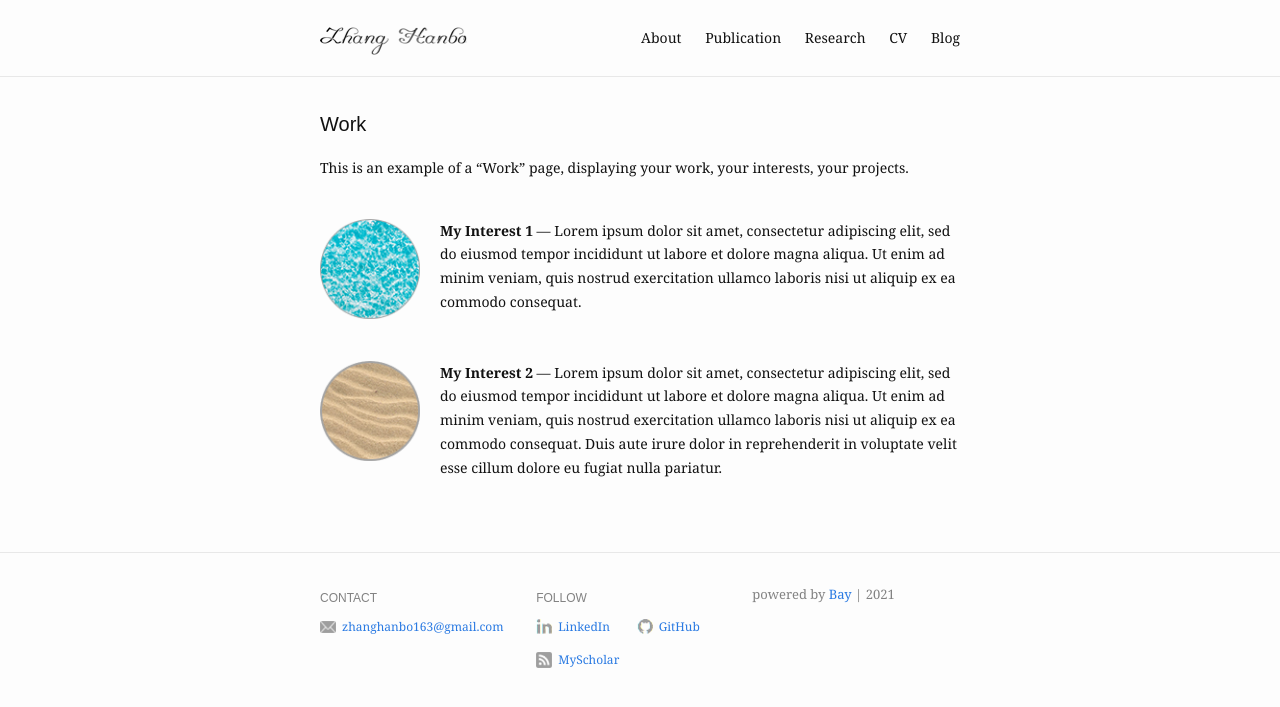
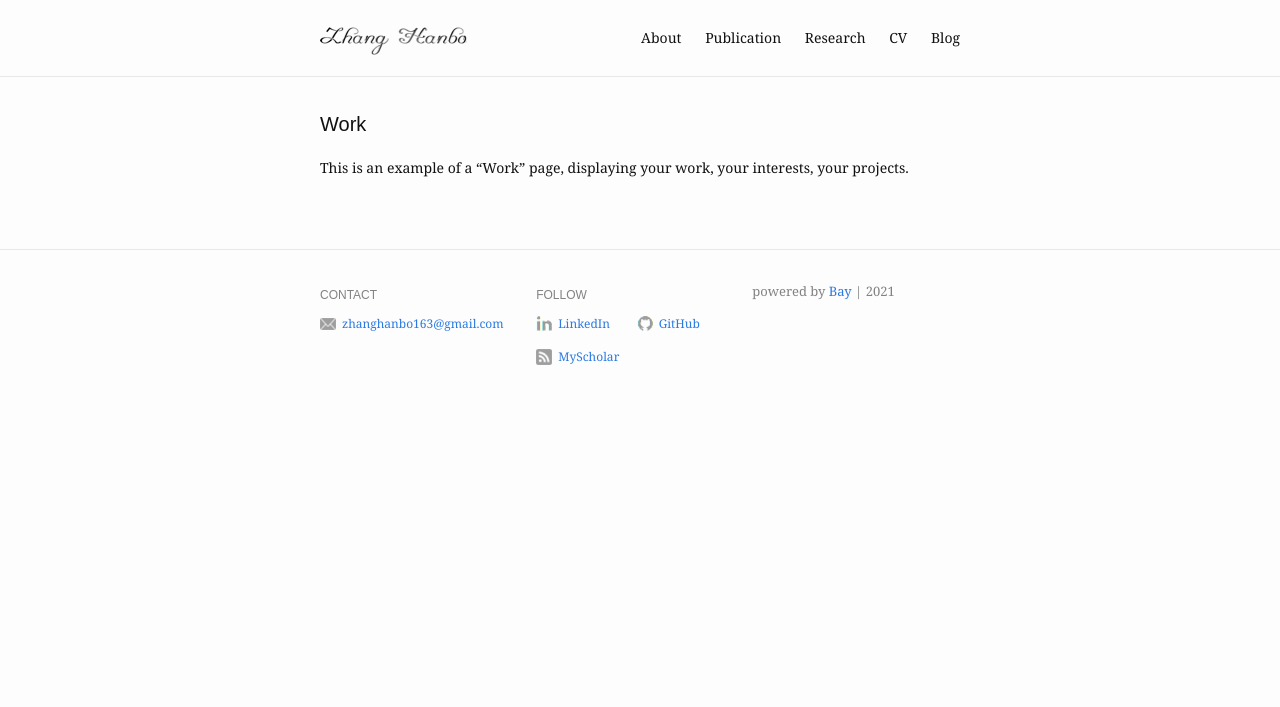
Before and after one commit to ZhangHanbo/zhanghanbo.github.io, a Jekyll site: the page built from publication.md, in a window 1280 px wide. Shown: the top 707 px of the page. Built offline with Jekyll 4.4.1, drawn with Linux system fonts in a browser that asks for light colours.

Commit message:
reset publication

```diff
--- a/publication.md
+++ b/publication.md
@@ -2,17 +2,6 @@
 layout: work
 title: Work
 slug: /work
-items:
-  - title: My Interest 1
-    image:
-      src: /assets/img/work/water.png
-      alt: water
-    description: Lorem ipsum dolor sit amet, consectetur adipiscing elit, sed do eiusmod tempor incididunt ut labore et dolore magna aliqua. Ut enim ad minim veniam, quis nostrud exercitation ullamco laboris nisi ut aliquip ex ea commodo consequat.
-  - title: My Interest 2
-    image:
-      src: /assets/img/work/sand.png
-      alt: sand
-    description: Lorem ipsum dolor sit amet, consectetur adipiscing elit, sed do eiusmod tempor incididunt ut labore et dolore magna aliqua. Ut enim ad minim veniam, quis nostrud exercitation ullamco laboris nisi ut aliquip ex ea commodo consequat. Duis aute irure dolor in reprehenderit in voluptate velit esse cillum dolore eu fugiat nulla pariatur.
 ---
 
 This is an example of a "Work" page, displaying your work, your interests, your projects.
```
